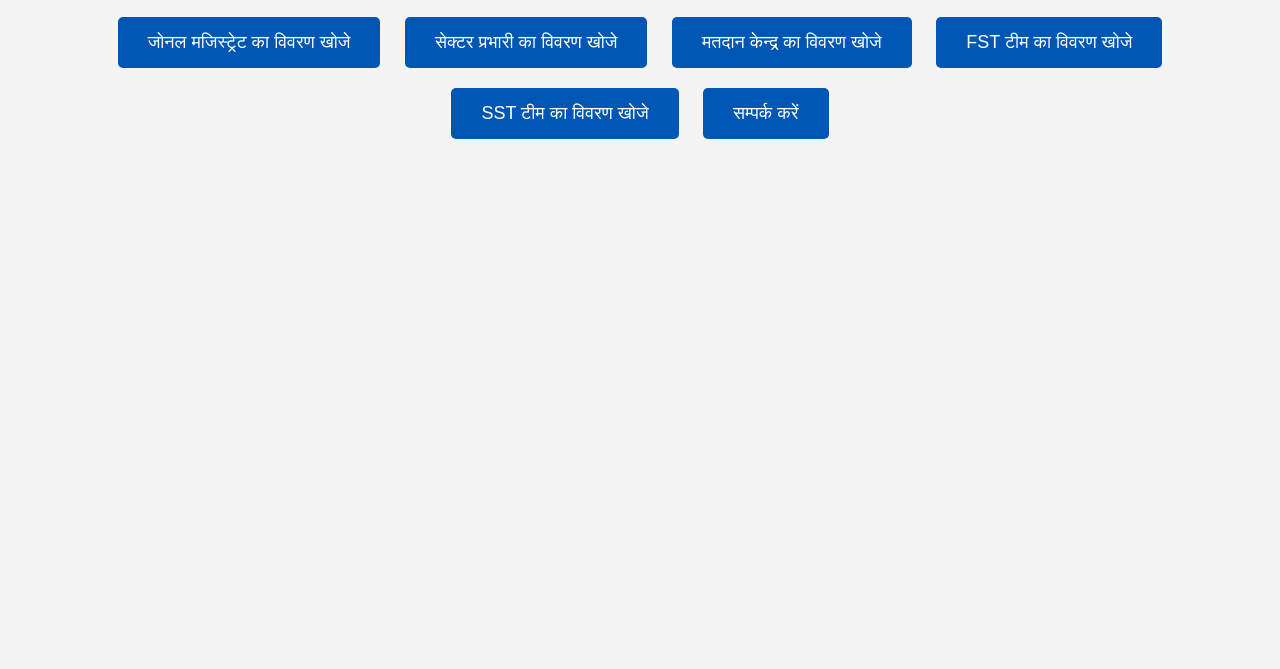
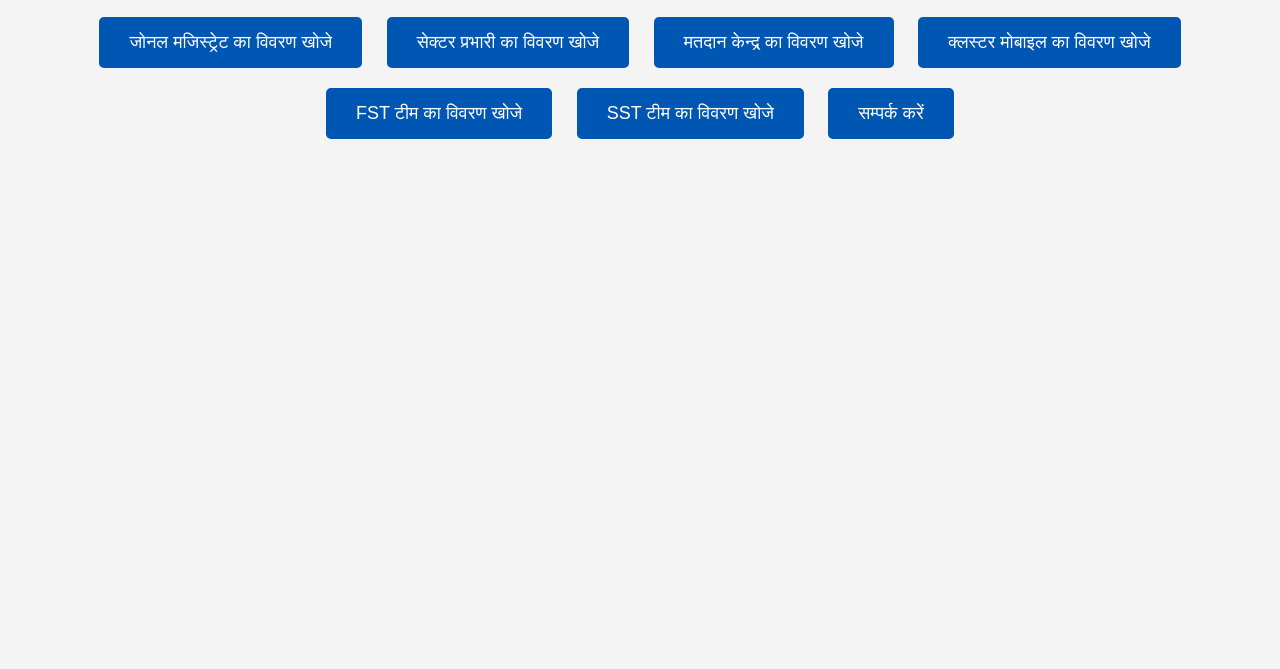
Before and after one commit to TejasWebapps/GeneralElectionamethi1504, a plain HTML site: page form.html in a window 1280 px wide. Shown: the part 131-800 px from the top of the page. Drawn offline with Linux system fonts and the light colour scheme.

Commit message:
Update form.html

```diff
--- a/form.html
+++ b/form.html
@@ -40,6 +40,7 @@
     <a href="zonedetail.html">जोनल मजिस्ट्रेट का विवरण खोजे</a>
     <a href="sectordetail.html">सेक्टर प्रभारी का विवरण खोजे</a>
     <a href="pollingboothdetail.html">मतदान केन्द्र का विवरण खोजे</a>
+    <a href="clustermobile.html">क्लस्टर मोबाइल का विवरण खोजे</a>
   <a href="fstdetail.html">FST टीम का विवरण खोजे</a>
 <a href="sstdetail.html">SST टीम का विवरण खोजे</a>
   <a href="contactdetail.html"> सम्पर्क करें </a>
```
